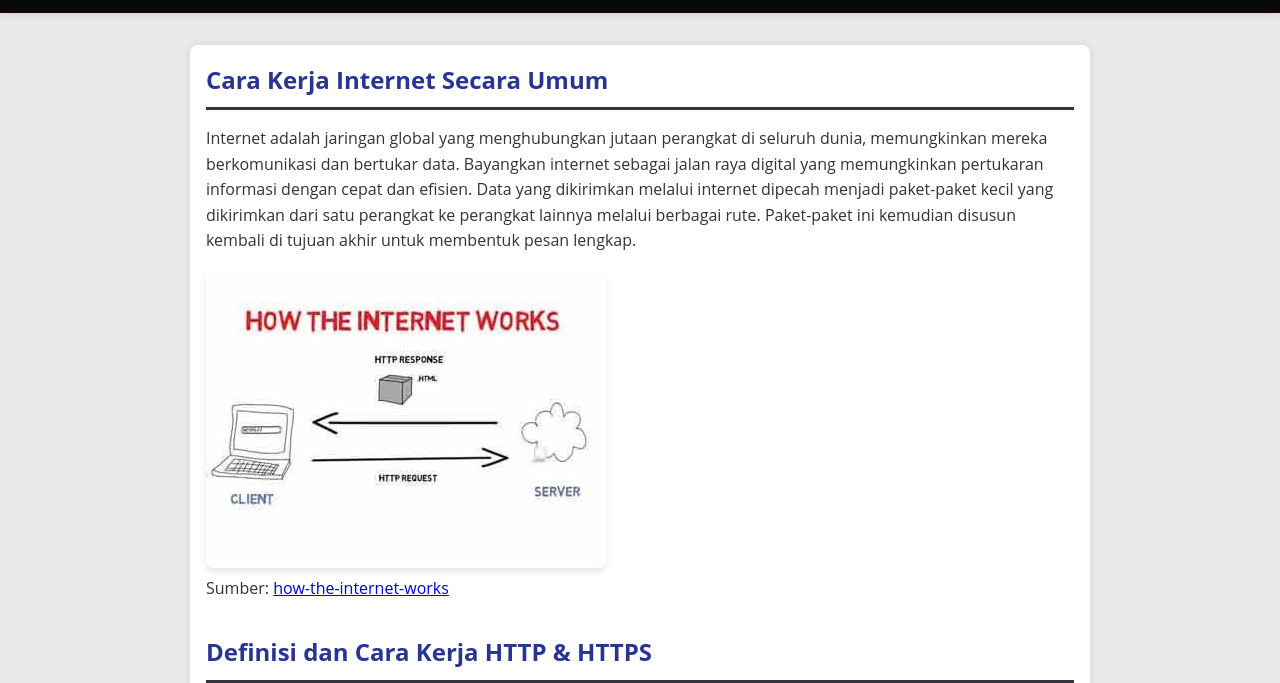
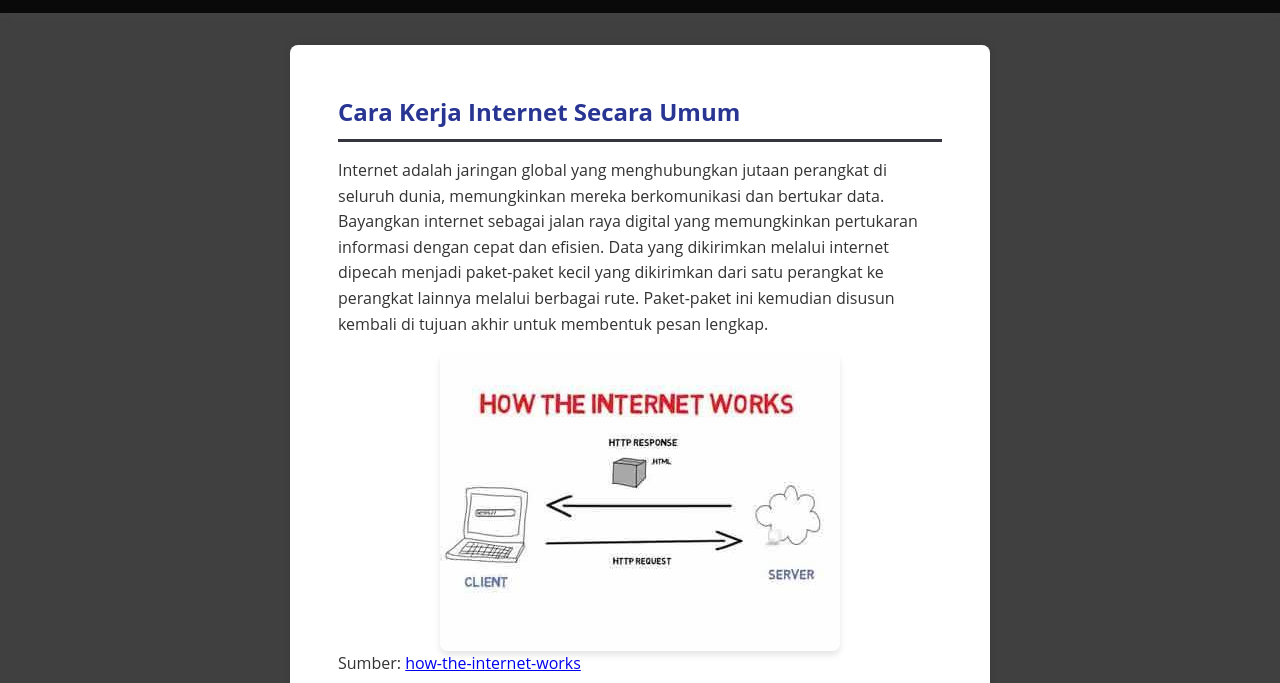
Before and after one commit to jek321/Pemograman-Web, a plain HTML site: page index.html in a window 1280 px wide. Shown: the part 117-800 px from the top of the page. Drawn offline with Linux system fonts and the light colour scheme.

Commit message:
some changes in css

```diff
--- a/style.css
+++ b/style.css
@@ -8,7 +8,7 @@
 body {
   font-family: 'Open Sans', sans-serif;
   line-height: 1.6;
-  background-color: #eaeaea;
+  background-color: #404040;
   color: #333;
   margin: 0;
 }
@@ -18,7 +18,7 @@ header {
   color: #fff;
   padding: 1rem 0;
   text-align: center;
-  box-shadow: 0 4px 6px rgba(199, 11, 11, 0.1);
+  box-shadow: 0 4px 6px rgba(99, 99, 99, 0.1);
 }
 
 header h1 {
@@ -45,9 +45,9 @@ nav a:hover {
 }
 
 main {
-  max-width: 900px;
+  max-width: 700px;
   margin: 2rem auto;
-  padding: 1rem;
+  padding: 3rem;
   background: #fff;
   border-radius: 8px;
   box-shadow: 0 0 10px rgba(0, 0, 0, 0.1);
@@ -70,13 +70,17 @@ img {
   margin-top: 1rem;
   border-radius: 8px;
   box-shadow: 0 4px 6px rgba(0, 0, 0, 0.1);
+  display: block;
+  margin-left: auto;
+  margin-right: auto;
 }
+
 
 footer {
   text-align: center;
   margin-top: 2rem;
   padding: 1rem;
-  background: #283593;
+  background: #040404;
   color: #fff;
   box-shadow: 0 -4px 6px rgba(0, 0, 0, 0.1);
 }
```
